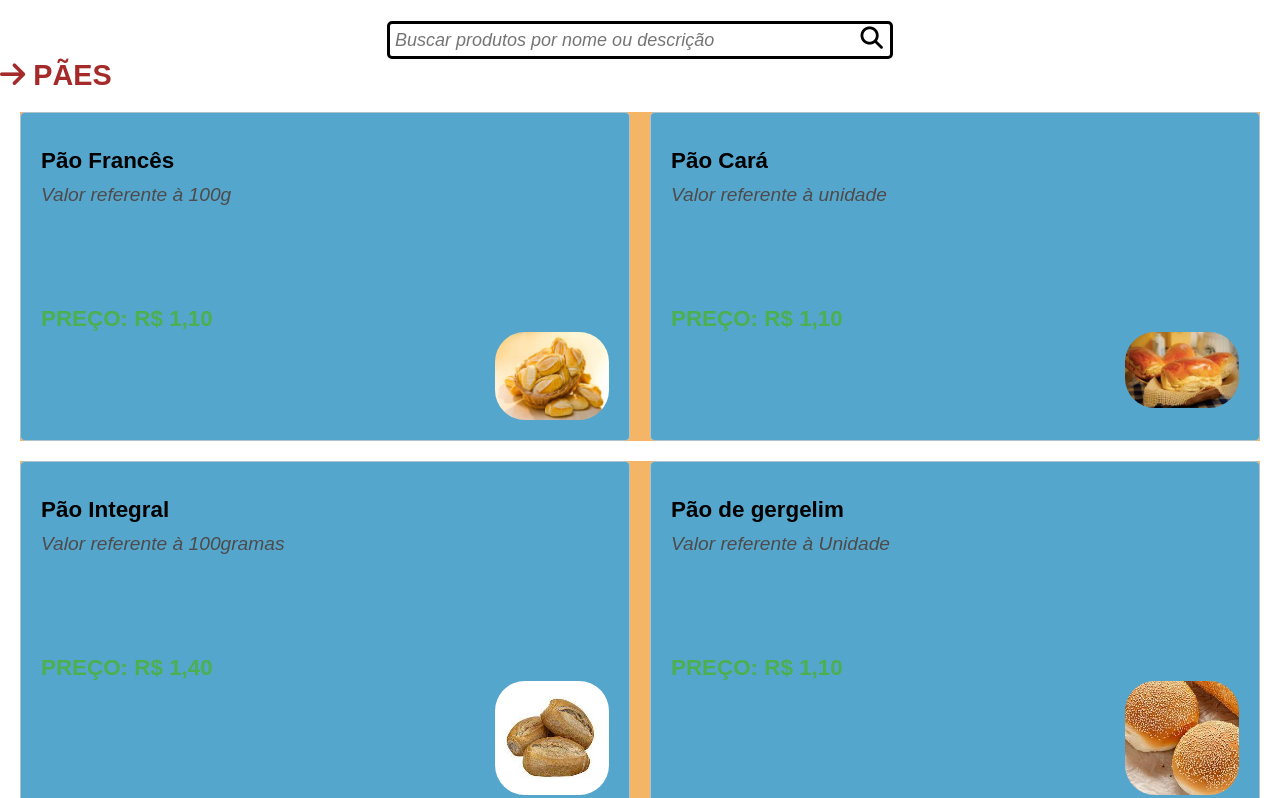
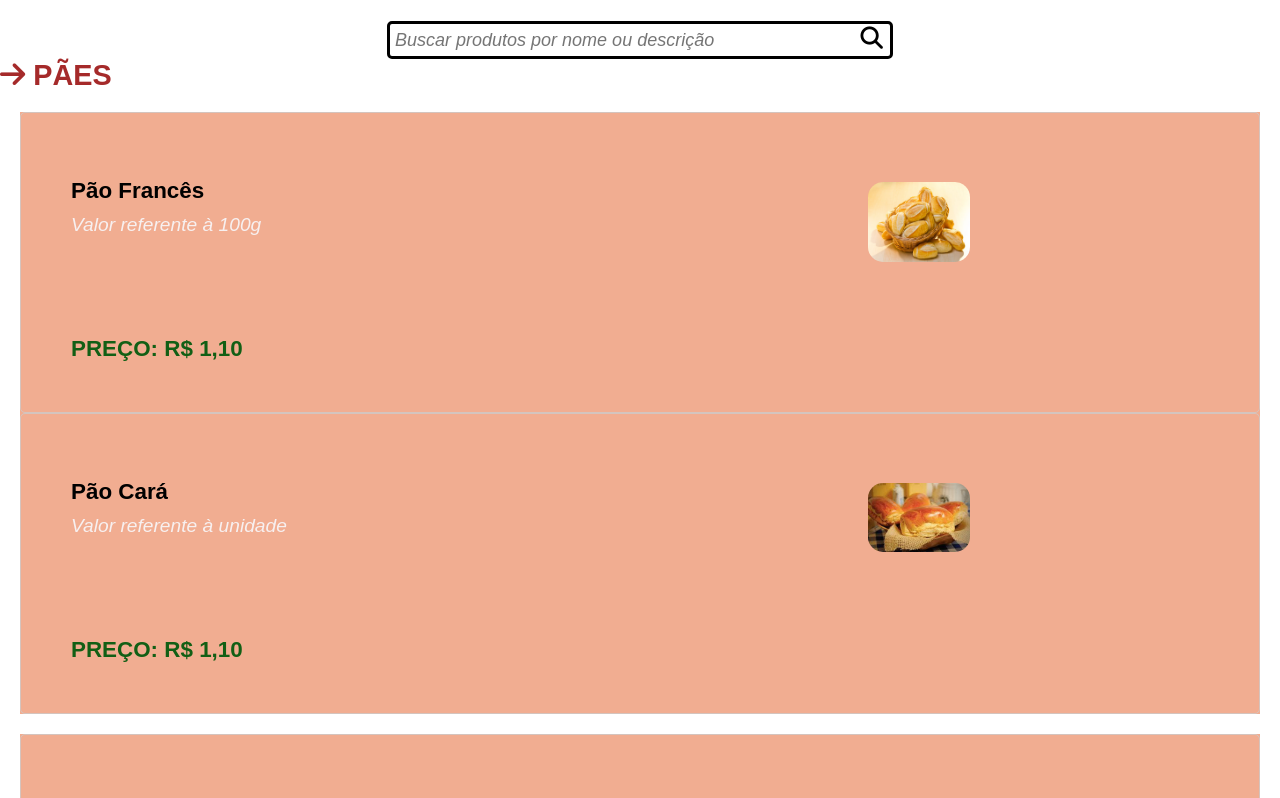
Before and after one commit to Karen-Stort/padaria, a plain HTML site: page index2.html in a window 1280 px wide. Shown: the part 833-1631 px from the top of the page. Drawn offline with Linux system fonts and the light colour scheme.

Commit message:
atualização

```diff
--- a/css/estilo2.css
+++ b/css/estilo2.css
@@ -165,25 +165,27 @@ a{
 
 
 .container {
-    display: grid;
-    margin-bottom: 20px;
-    grid-template-columns: 1fr 1fr;
-    grid-gap: 20px;
+    /* display: flex; */
+    margin-bottom: 30px;
+    /* grid-template-columns: 1fr 1fr; */
+    gap: 50px;
     margin: 20px;
-    background-color: rgb(245, 181, 103);
+    background-color: rgb(241, 173, 145);
 }
 
 .container > div {
-    padding: 20px;
+    padding: 50px;
     border: 1px solid #ccccccc2;
     border-radius: 5px;
-    background-color: rgb(85, 166, 204);
     align-items: center;
 }
 
 .texto {
-    /* text-align: left; /*define o alinhamento do texto.*/
-    background-color: blueviolet;
+    text-align: left;
+    flex-direction: column;
+    padding: 20px;
+    border: 1px solid #45a049;
+    border-radius: 5px;
 
 }
 
@@ -194,7 +196,7 @@ a{
 }
 
 .texto p{
-    color: rgb(77, 75, 75);
+    color: rgb(247, 240, 240);
     font-size: 1.2rem;
     padding-top: 10px ;
     font-style: italic;
@@ -202,16 +204,31 @@ a{
 }
 
 .texto h3{
-    color: #4CAF50;
+    color: #125f15;
     font-size: 1.4rem;
     padding-top: 100px ;
     align-items: left;
     font-weight: bold;
 }
 
+#imagem{
+    width: 30%;
+    height: auto;
+    float: right;
+    display: grid;
+    margin-top: -180px;
+}
 
 #imagem img{
-    float: right; /*joga o item À direita */
+    width: 30%; /* Garante que a imagem ocupe toda a largura da div */
+    height: auto; /* Mantém a proporção da imagem */
+    border-radius: 15px; /* Adiciona bordas arredondadas */
+     /* Espaço superior entre o texto e a imagem */
+    float: right;
+
+}
+    /* align-items:end;
+    float: right; joga o item À direita
     border-radius: 30px 30px 30px 30px;
     width: 20%;
     height: auto;
```
